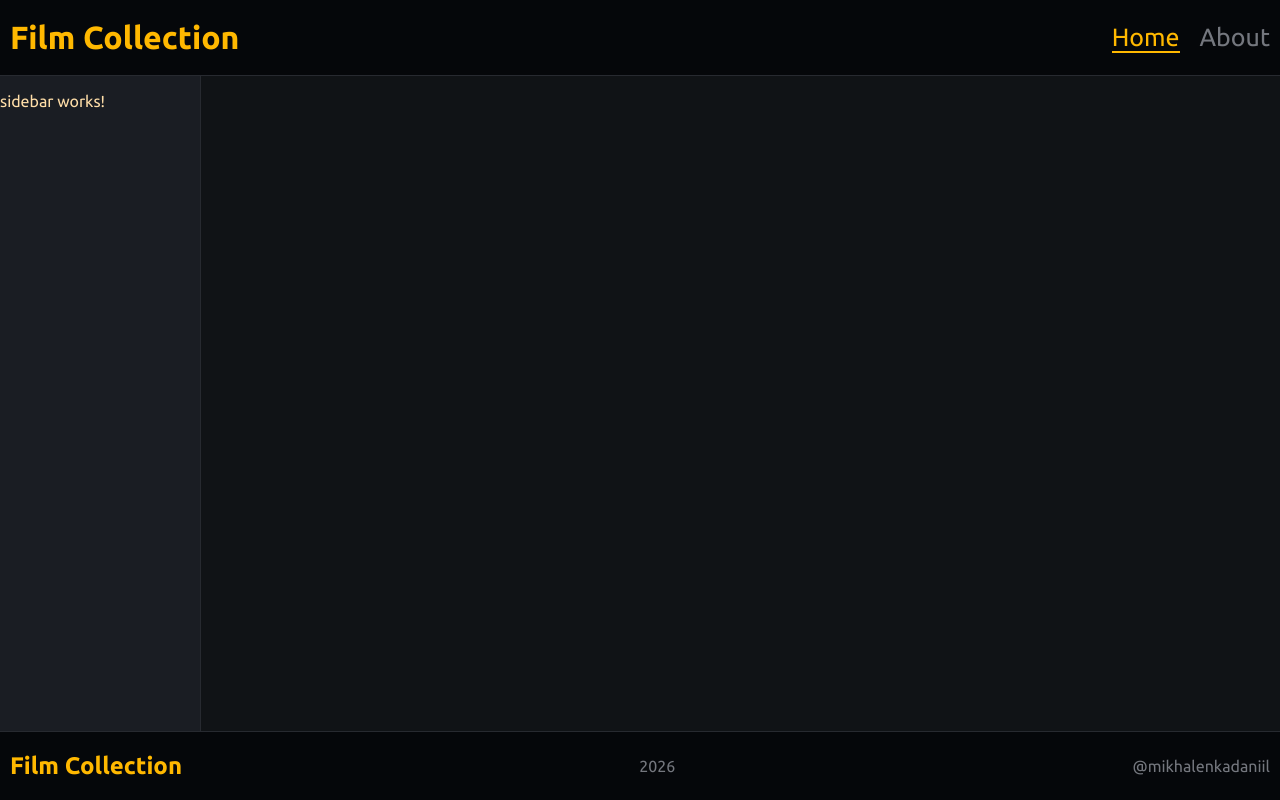
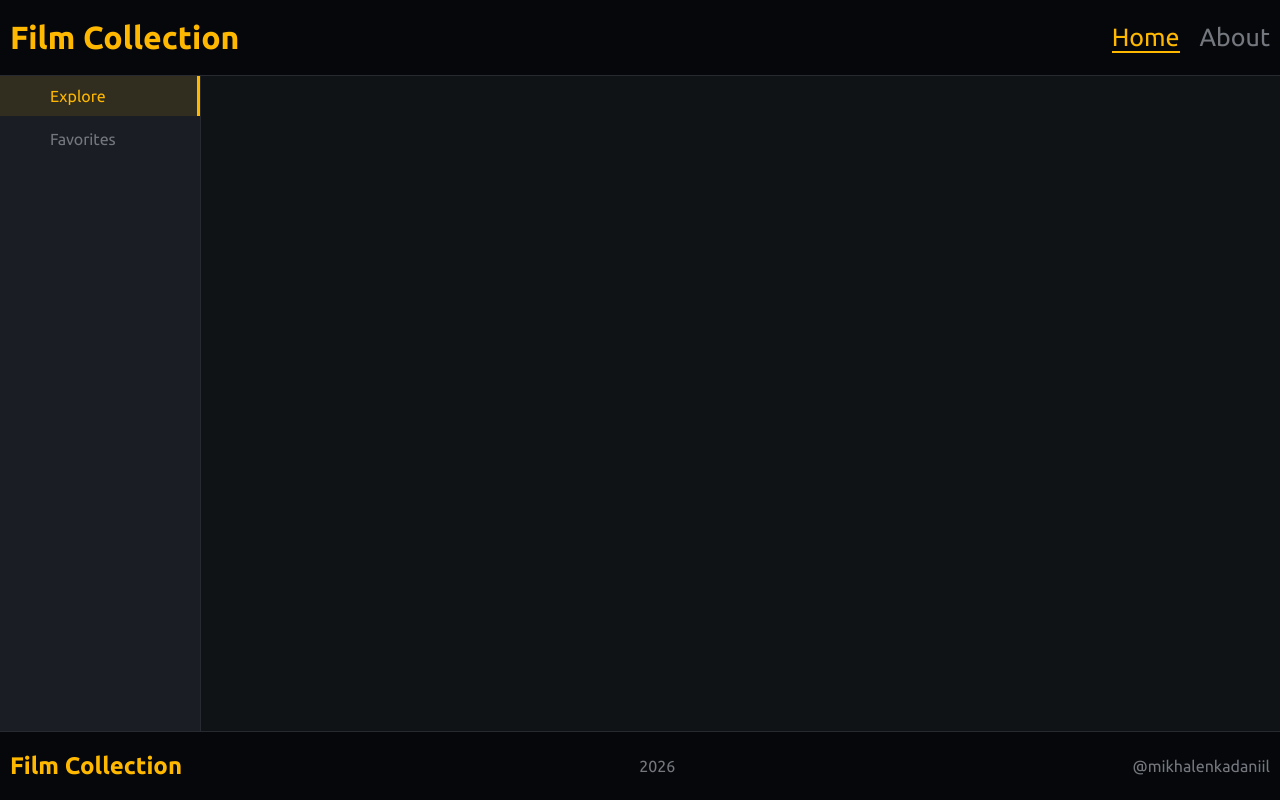
Before and after one commit to mikhalenkadaniil/angular-film-collection, an Angular app: page /home in a window 1280 px wide. Built offline with nearby package versions, Linux system fonts and the light colour scheme.

Commit message:
feat: implement basic sidebar

```diff
--- a/src/components/sidebar/sidebar.html
+++ b/src/components/sidebar/sidebar.html
@@ -1 +1,14 @@
-<p>sidebar works!</p>
+@for (option of options(); track option.id) {
+  <label [for]="option.id" class="section">
+    <input
+      type="radio"
+      name="section"
+      [value]="option.id"
+      [checked]="selected() === option.id"
+      [id]="option.id"
+      class="input"
+    >
+    <div class="icon" [innerHTML]="option.icon"></div>
+    {{ option.label }}
+  </label>
+}
--- a/src/components/sidebar/sidebar.scss
+++ b/src/components/sidebar/sidebar.scss
@@ -7,4 +7,32 @@
   width: 200px;
   border-right: 1px solid $border;
   background-color: $tertiary;
+  gap: 3px;
+  .section {
+    color: $tertiary-light;
+    height: 40px;
+    display: flex;
+    align-items: center;
+    padding-left: 20px;
+    transition-duration: 0.25s;
+    cursor: pointer;
+    .input {
+      display: none;
+    }
+    &:hover {
+      color: $primary;
+      background-color: rgba($primary, 0.1);
+      opacity: 50%;
+    }
+    &:has(.input:checked) {
+      color: $primary;
+      background-color: rgba($primary, 0.1);
+      border-right: 3px solid $primary;
+      pointer-events: none;
+    }
+    .icon {
+      width: 30px;
+      height: 30px;
+    }
+  }
 }
--- a/src/components/sidebar/sidebar.ts
+++ b/src/components/sidebar/sidebar.ts
@@ -1,4 +1,10 @@
-import { Component } from '@angular/core';
+import { Component, input, OnInit, Signal, signal } from '@angular/core';
+
+export interface IOption {
+  icon: string;
+  label: string;
+  id: string;
+}
 
 @Component({
   selector: 'app-sidebar',
@@ -6,6 +12,11 @@ import { Component } from '@angular/core';
   templateUrl: './sidebar.html',
   styleUrl: './sidebar.scss',
 })
-export class Sidebar {
+export class Sidebar implements OnInit {
+  options = input.required<IOption[]>();
+  protected selected = signal('');
 
+  ngOnInit(): void {
+    this.selected.set(this.options()[0].id);
+  }
 }
--- a/src/pages/home/home.html
+++ b/src/pages/home/home.html
@@ -1 +1 @@
-<app-sidebar></app-sidebar>
+<app-sidebar [options]="sections"></app-sidebar>
--- a/src/pages/home/home.ts
+++ b/src/pages/home/home.ts
@@ -1,5 +1,19 @@
 import { Component } from '@angular/core';
-import { Sidebar } from '../../components/sidebar/sidebar';
+import { IOption, Sidebar } from '../../components/sidebar/sidebar';
+import { compass, star } from '../../assets/icons/icons';
+
+const sections: IOption[] = [
+  {
+    icon: compass,
+    label: 'Explore',
+    id: 'explore',
+  },
+  {
+    icon: star,
+    label: 'Favorites',
+    id: 'favorites',
+  }
+];
 
 @Component({
   selector: 'app-home',
@@ -8,5 +22,5 @@ import { Sidebar } from '../../components/sidebar/sidebar';
   styleUrl: './home.scss',
 })
 export class Home {
-
+  sections = sections;
 }
```
